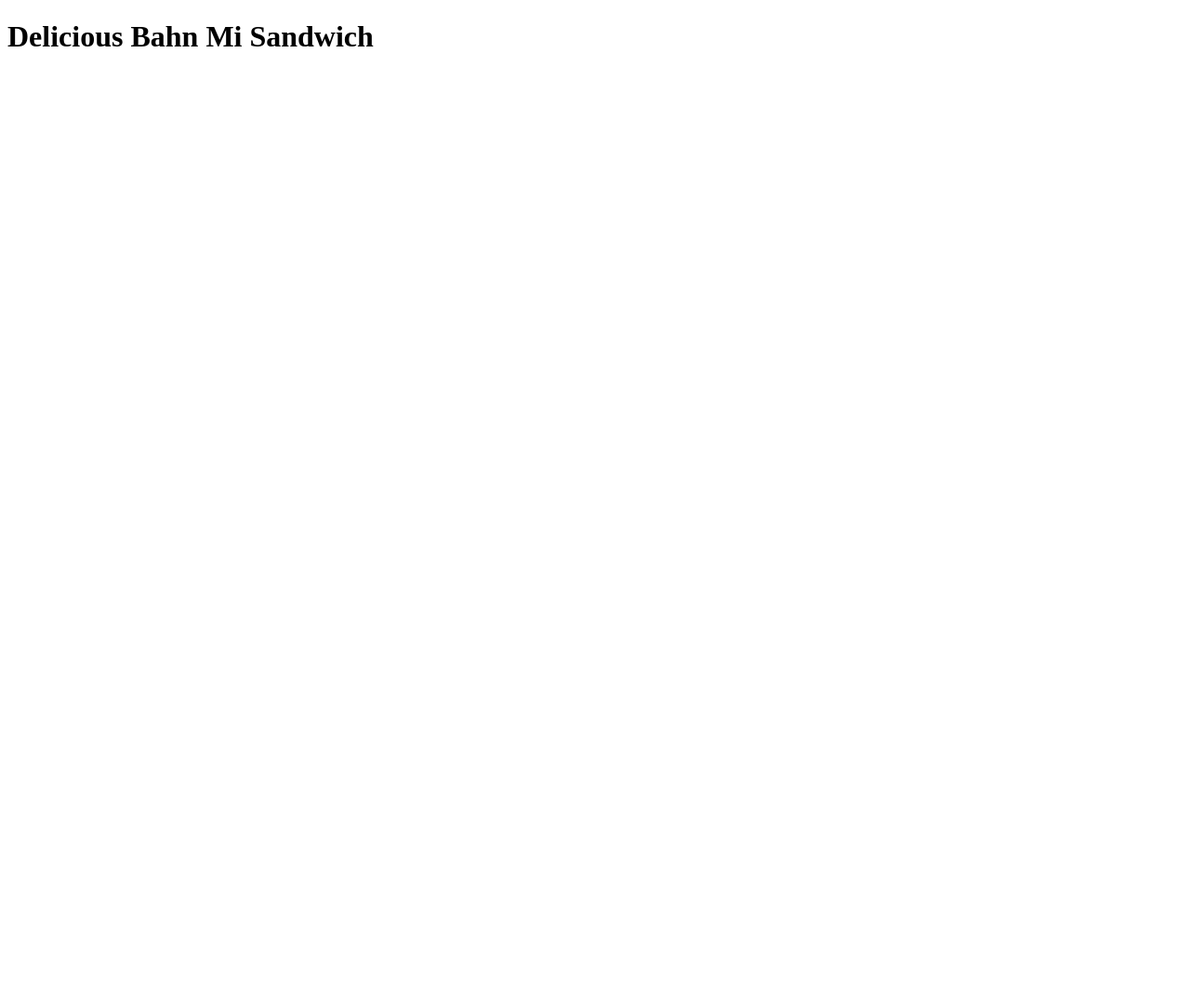
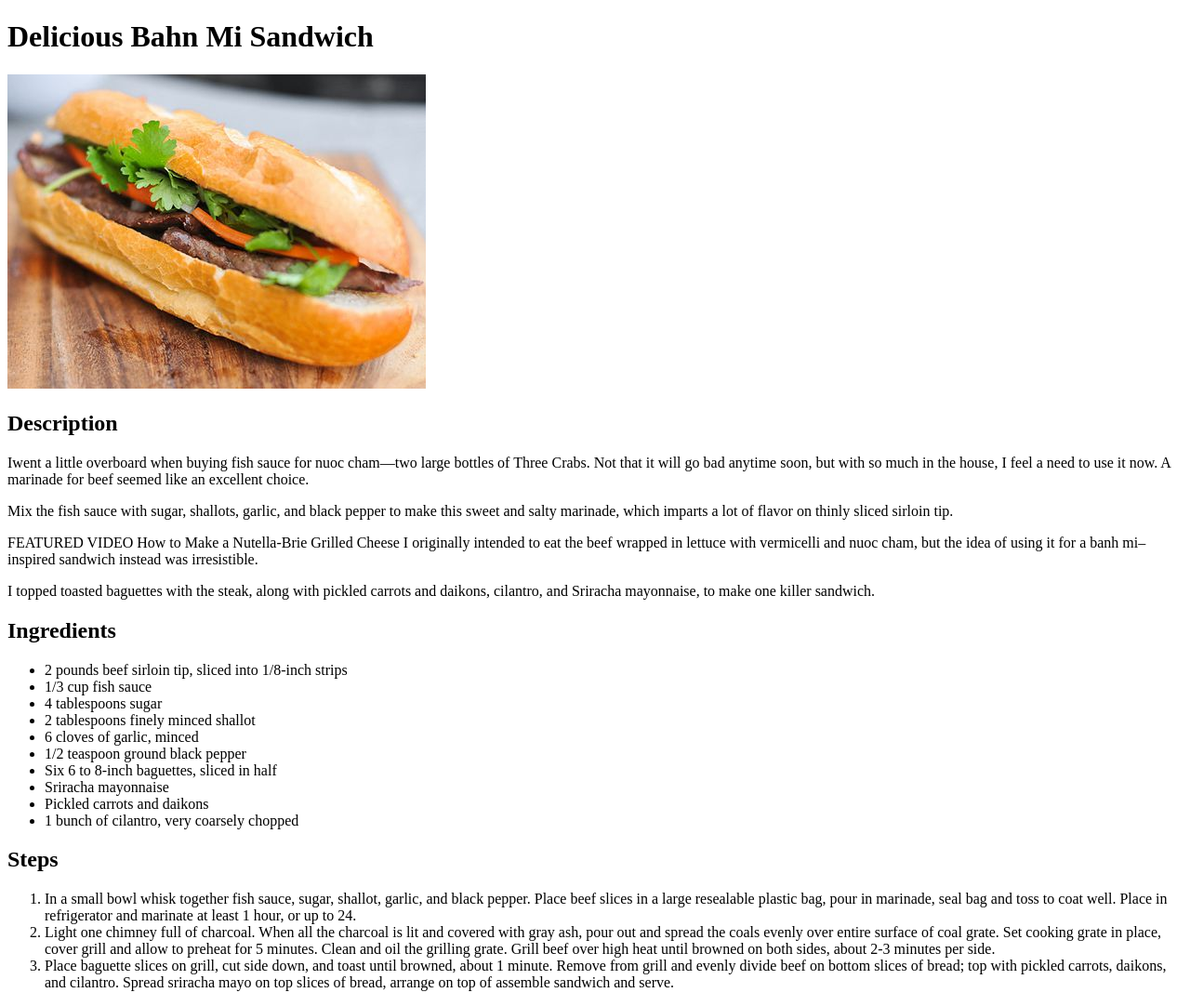
Before and after one commit to arockhts/odin-recipes, a plain HTML site: page recipes/bahnmi.html in a window 1280 px wide. Shown: the whole page at 93% size. Before the commit the page ends 800 px from the top, so only its background shows below. Drawn offline with Linux system fonts and the light colour scheme.

Commit message:
Complete bahnmi.html

```diff
--- a/recipes/bahnmi.html
+++ b/recipes/bahnmi.html
@@ -8,7 +8,42 @@
 
 <body>
     <h1>Delicious Bahn Mi Sandwich</h1>
+    <img src="../img/bahnmi.jpg" alt="A freshly prepared Vietnamese bahn mi sandwich">
 
+    <h2>Description</h2>
+        <p> Iwent a little overboard when buying fish sauce for nuoc cham—two large bottles of Three Crabs. Not that it will go bad anytime soon, but with so much in the house, I feel a need to use it now. A marinade for beef seemed like an excellent choice.</p>
+
+        <p>Mix the fish sauce with sugar, shallots, garlic, and black pepper to make this sweet and salty marinade, which imparts a lot of flavor on thinly sliced sirloin tip.</p>
+        <p>FEATURED VIDEO
+            How to Make a Nutella-Brie Grilled Cheese
+            I originally intended to eat the beef wrapped in lettuce with vermicelli and nuoc cham, but the idea of using it for a banh mi–inspired sandwich instead was irresistible.</p>
+        <P>I topped toasted baguettes with the steak, along with pickled carrots and daikons, cilantro, and Sriracha mayonnaise, to make one killer sandwich.</p>
+
+    <h2>Ingredients</h2>
+        <ul>
+            <li>2 pounds beef sirloin tip, sliced into 1/8-inch strips</li>
+            <li>1/3 cup fish sauce</li>
+            <li>4 tablespoons sugar</li>
+            <li>2 tablespoons finely minced shallot</li>
+            <li>6 cloves of garlic, minced</li>
+            <li>1/2 teaspoon ground black pepper</li>
+            <li>Six 6 to 8-inch baguettes, sliced in half</li>
+            <li>Sriracha mayonnaise</li>
+            <li>Pickled carrots and daikons</li>
+            <li>1 bunch of cilantro, very coarsely chopped</li>
+        </ul>
+
+    <h2>Steps</h2>
+        <ol>
+            <li>In a small bowl whisk together fish sauce, sugar, shallot, garlic, and black pepper. Place beef slices in a large resealable plastic bag, pour in marinade, seal bag and toss to coat well. Place in refrigerator and marinate at least 1 hour, or up to 24.</li>
+            <li>Light one chimney full of charcoal. When all the charcoal is lit and covered with gray ash, pour out and spread the coals evenly over entire surface of coal grate. Set cooking grate in place, cover grill and allow to preheat for 5 minutes. Clean and oil the grilling grate. Grill beef over high heat until browned on both sides, about 2-3 minutes per side.</li>
+            <li>Place baguette slices on grill, cut side down, and toast until browned, about 1 minute. Remove from grill and evenly divide beef on bottom slices of bread; top with pickled carrots, daikons, and cilantro. Spread sriracha mayo on top slices of bread, arrange on top of assemble sandwich and serve.</li>
+        </ol>
+
+<!---------------- BROWNIE RECIPE ---------------->
+
+
+<!-------------- MEXICAN RICE RECIPE-------------->
 
 </body>
 
```
Also changed, not shown: img/bahnmi.jpg (added), img/brownies.jpg (added).
